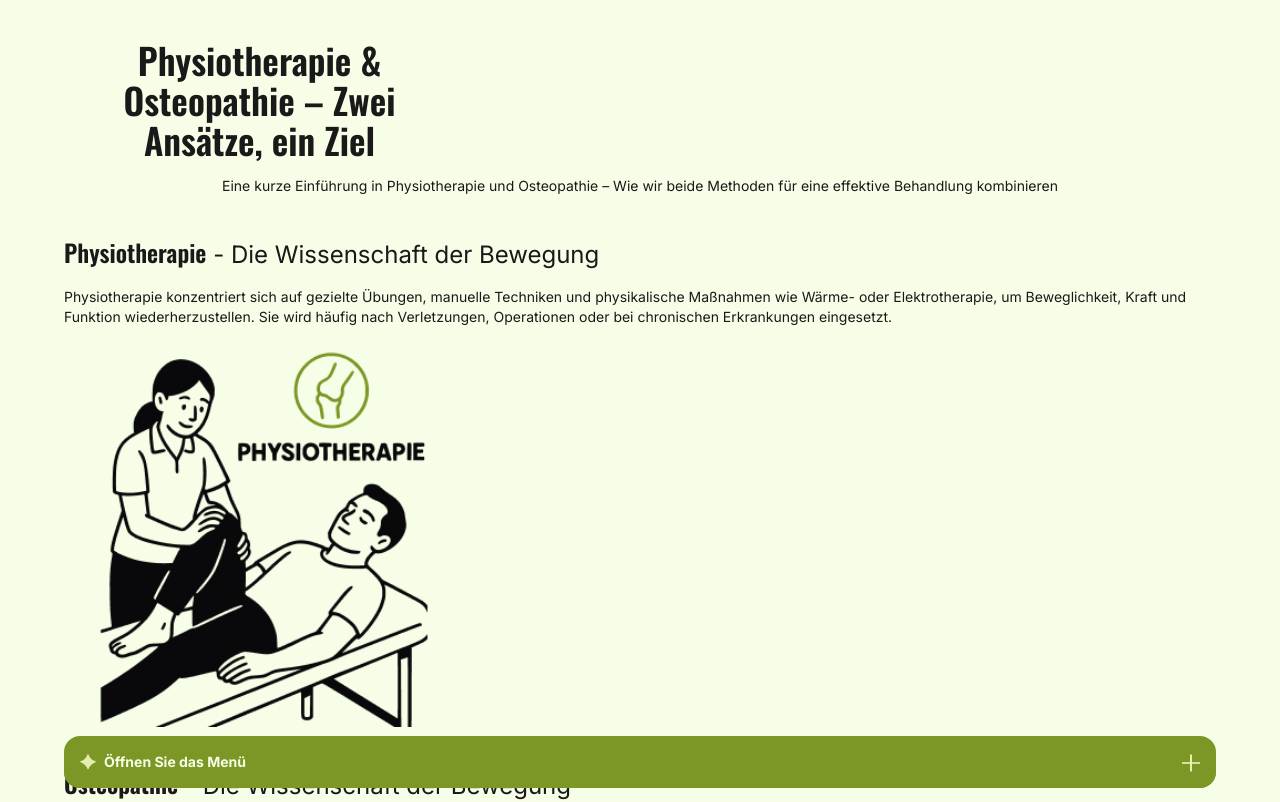
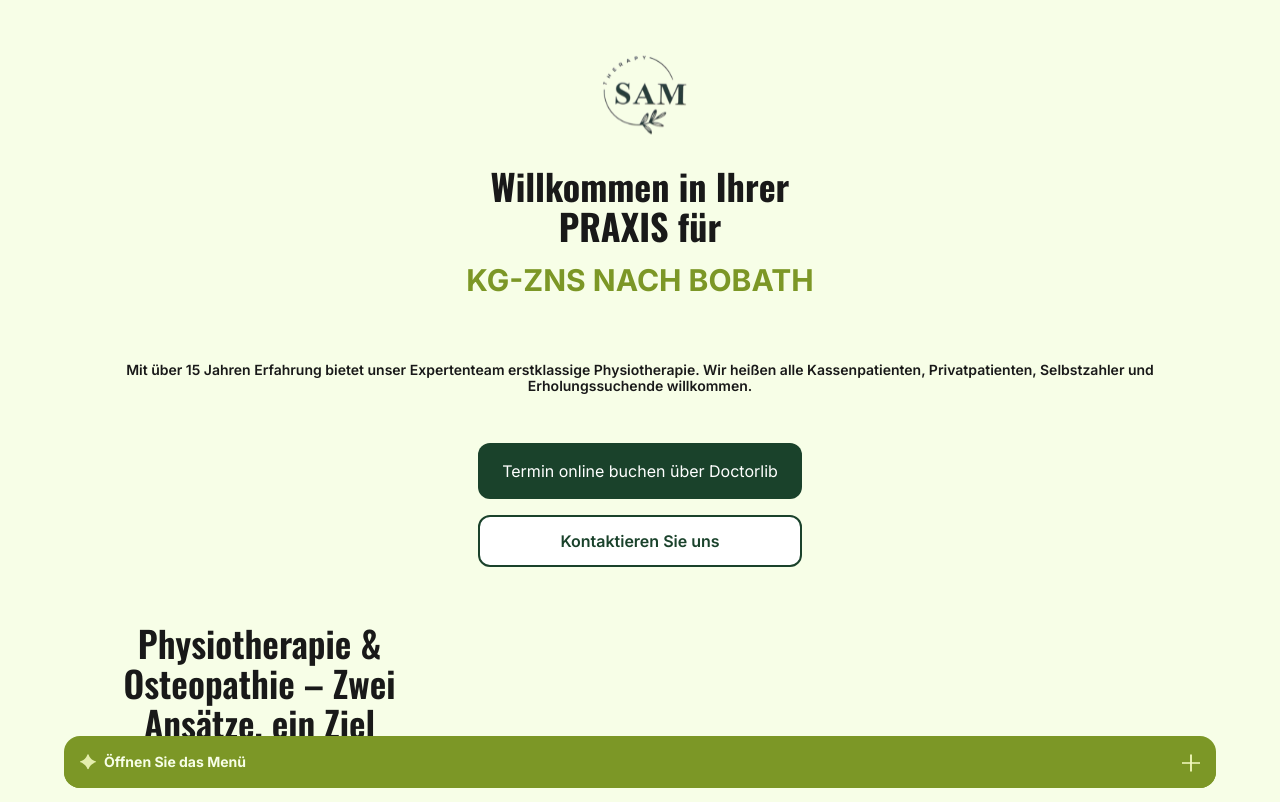
Before and after one commit to GaussJordan0/noor-website, a Next.js app: page / in a window 1280 px wide. Shown: the top 802 px of the page. Built offline with nearby package versions, Linux system fonts and the light colour scheme.

Commit message:
Please work.

```diff
--- a/src/app/page.jsx
+++ b/src/app/page.jsx
@@ -1,5 +1,5 @@
 "use client"
-// import Hero from "../components/Hero/index.jsx"
+import Hero from "../components/Hero/index"
 import ServicesCard from "../utils/ServicesCard/index.jsx";
 import EmailForm from "../utils/EmailForm";
 import SectionTwo from "../components/SectionTwo/index.jsx";
@@ -10,7 +10,7 @@ import Footer from "../components/Footer/index.jsx";
 export default function Home() {
   return (
     <div>
-      {/* <Hero /> */}
+      <Hero />
       <SectionTwo />
       <ServicesCard />
       <Faq />
```
